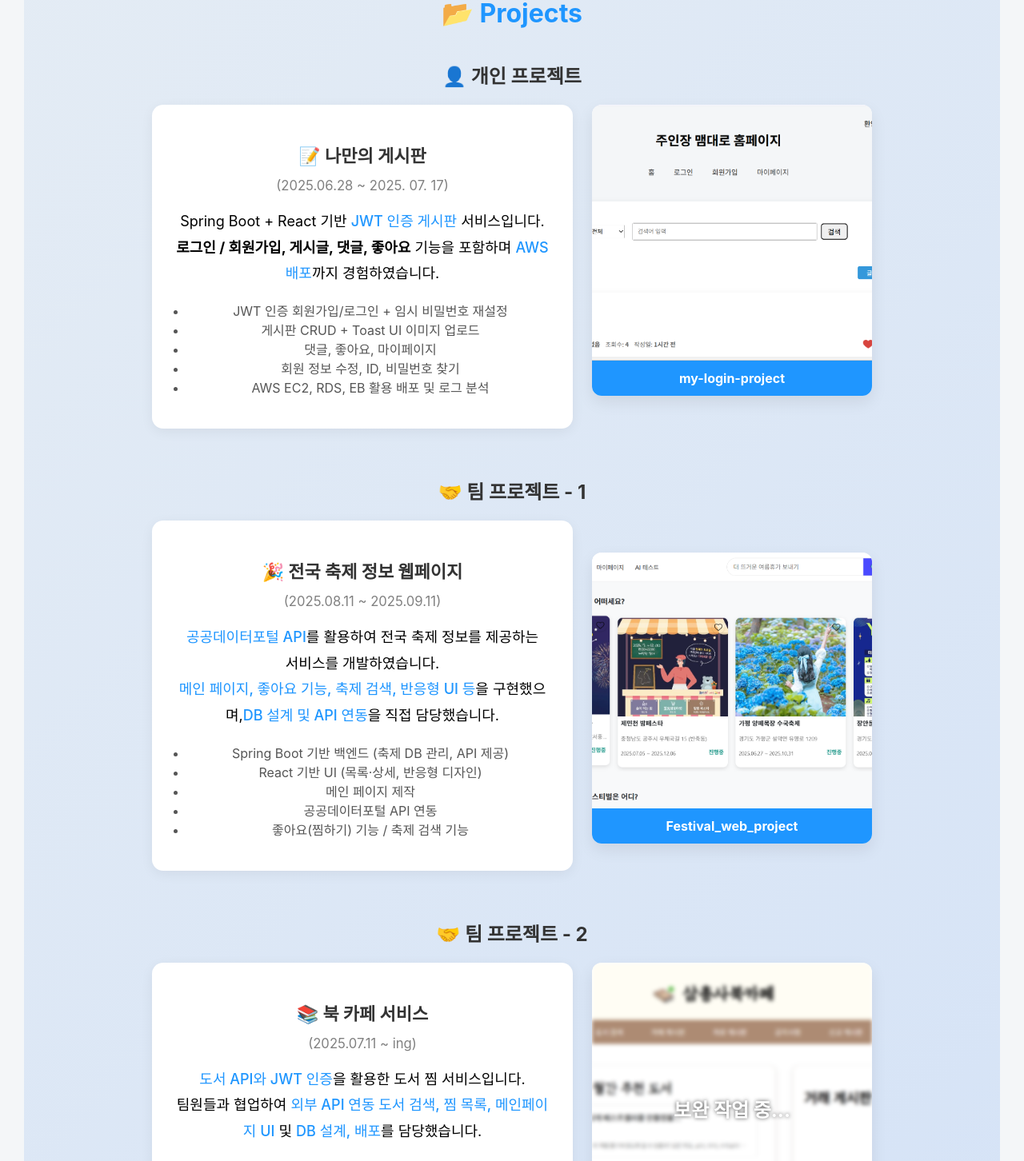
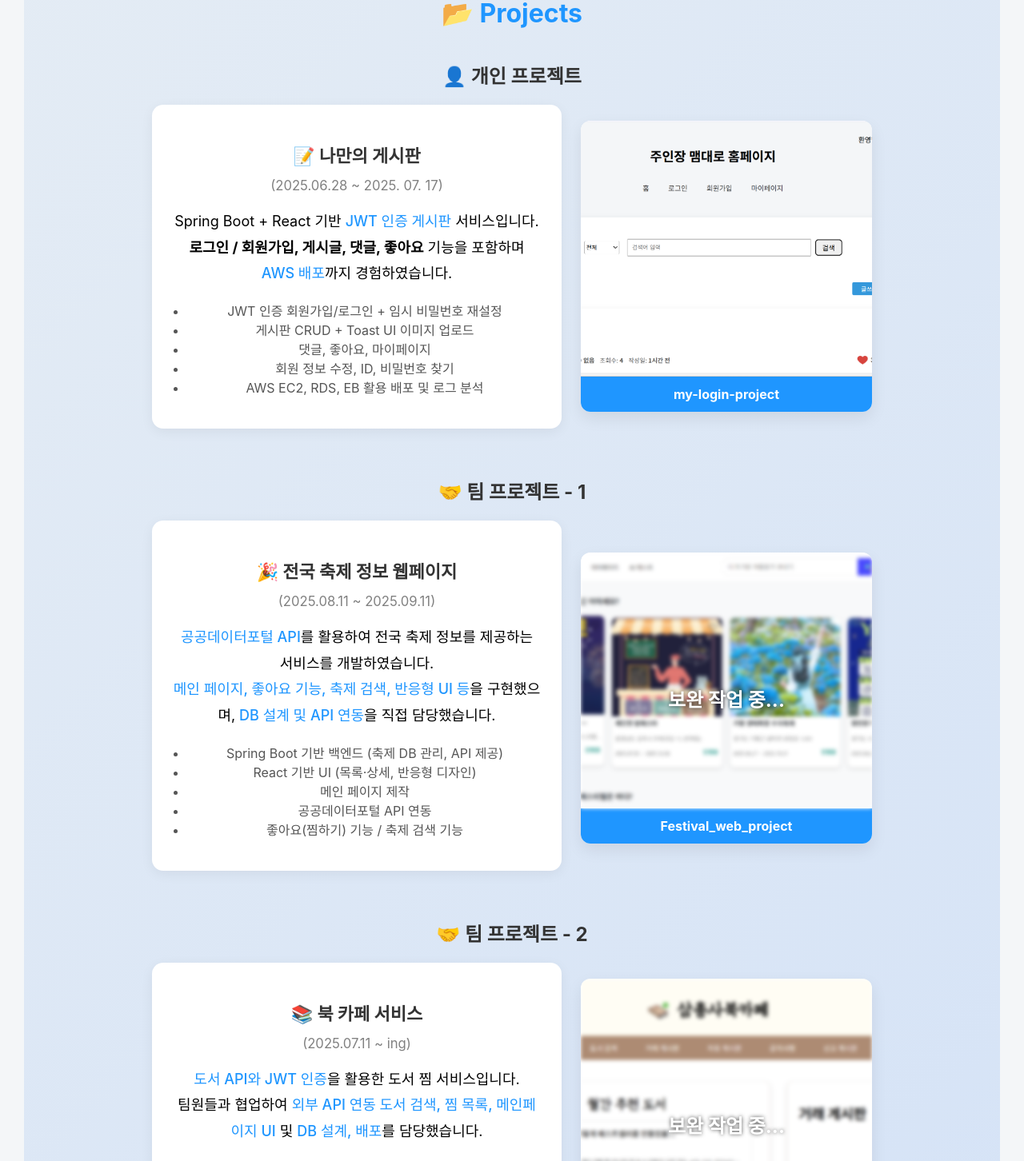
Before and after one commit to mk0537/my-portfolio-react-app, a React (Create React App) app: page / in a window 1280 px wide. Shown: the part 2180-3632 px from the top of the page at 80% size. Built offline with nearby package versions, Linux system fonts and the light colour scheme; no server answers; the database is empty.

Commit message:
9/22 CSS 추가 수정

```diff
--- a/src/components/Projects.js
+++ b/src/components/Projects.js
@@ -38,6 +38,9 @@ const Projects = () => {
               className="Preview-card"
               target="_blank"
               rel="noreferrer"
+              style={{
+                marginTop : "20px"
+              }}
             >
               <img
                 src="/my-portfolio-react-app/myboard.png"
@@ -66,7 +69,7 @@ const Projects = () => {
                   <span className="highlight">공공데이터포털 API</span>를 활용하여 전국 축제 정보를 제공하는 <br />
                    서비스를 개발하였습니다. <br />
                   <span className="highlight">메인 페이지, 좋아요 기능, 축제 검색, 반응형 UI 등</span>을 구현했으며,
-                  <span className="highlight">DB 설계 및 API 연동</span>을 직접 담당했습니다.
+                  <span className="highlight"> DB 설계 및 API 연동</span>을 직접 담당했습니다.
                 </p>
                 <ul className="Project-ul">
                   <li>Spring Boot 기반 백엔드 (축제 DB 관리, API 제공) </li>
@@ -79,10 +82,12 @@ const Projects = () => {
 
             <a
               href="https://mk0537.github.io/festival-portfolio-react-app-/"
-              className="Preview-card developing2"
+              className="Preview-card developing"
               target="_blank"
               rel="noreferrer"
-              style={{marginTop : "40px"}}
+              style={{
+                marginTop : "40px"
+              }}
             >
               <img
                 src="/my-portfolio-react-app/festivalWeb.png"
@@ -125,6 +130,9 @@ const Projects = () => {
               target="_blank"
               rel="noreferrer"
               onClick={(e) => e.preventDefault()}
+              style={{
+                marginTop : "20px"
+              }}
             >
               <img
                 src="/my-portfolio-react-app/bookcafe.png"
--- a/src/css/styles.css
+++ b/src/css/styles.css
@@ -291,7 +291,7 @@ html, body, #root {
 .Preview-card {
   position: relative;
   flex: 1 1 350px;
-  max-width: 350px;
+  max-width: 400px;
   height: 100%;
   display: flex;
   flex-direction: column; /* 세로 방향 정렬 */
```
